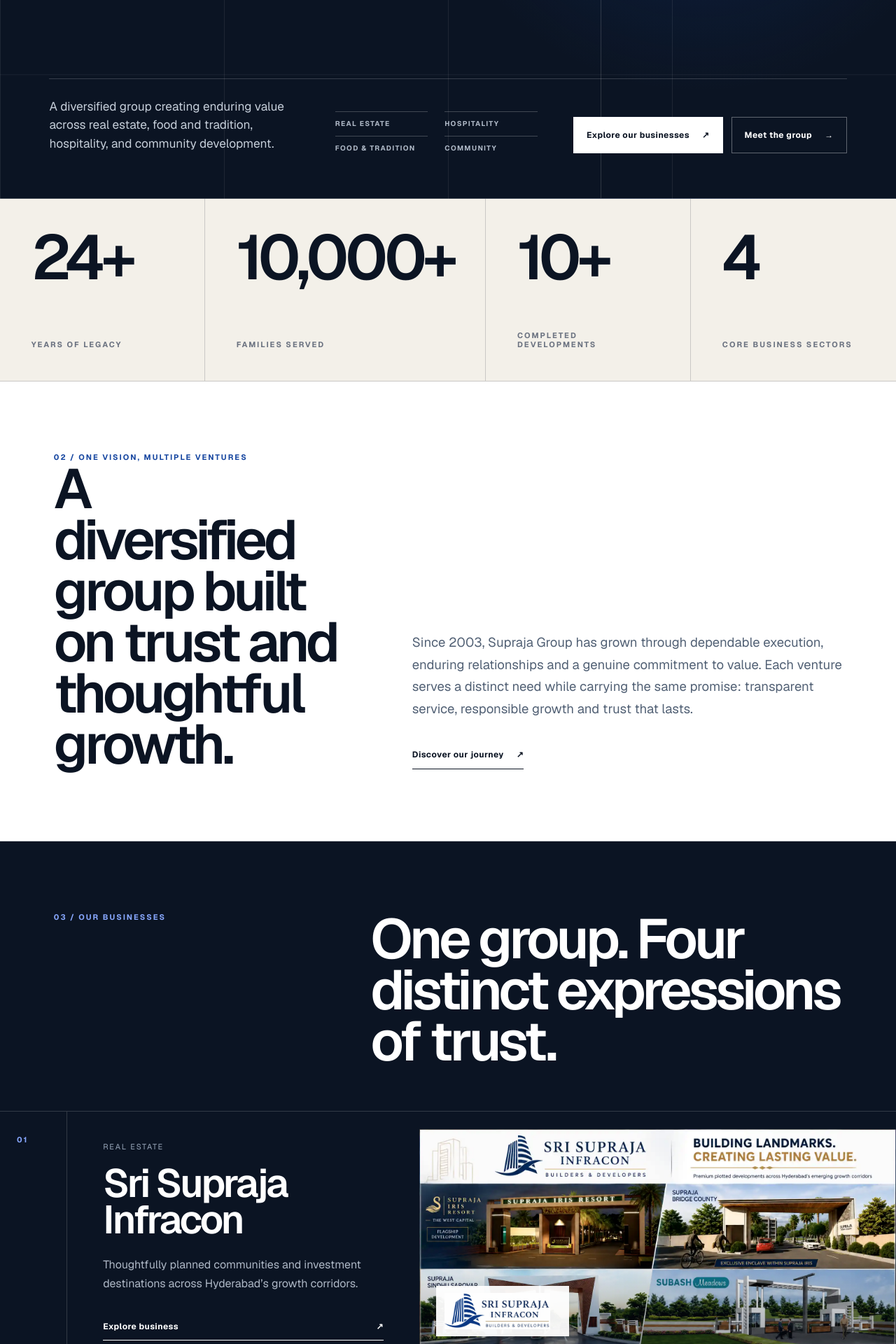
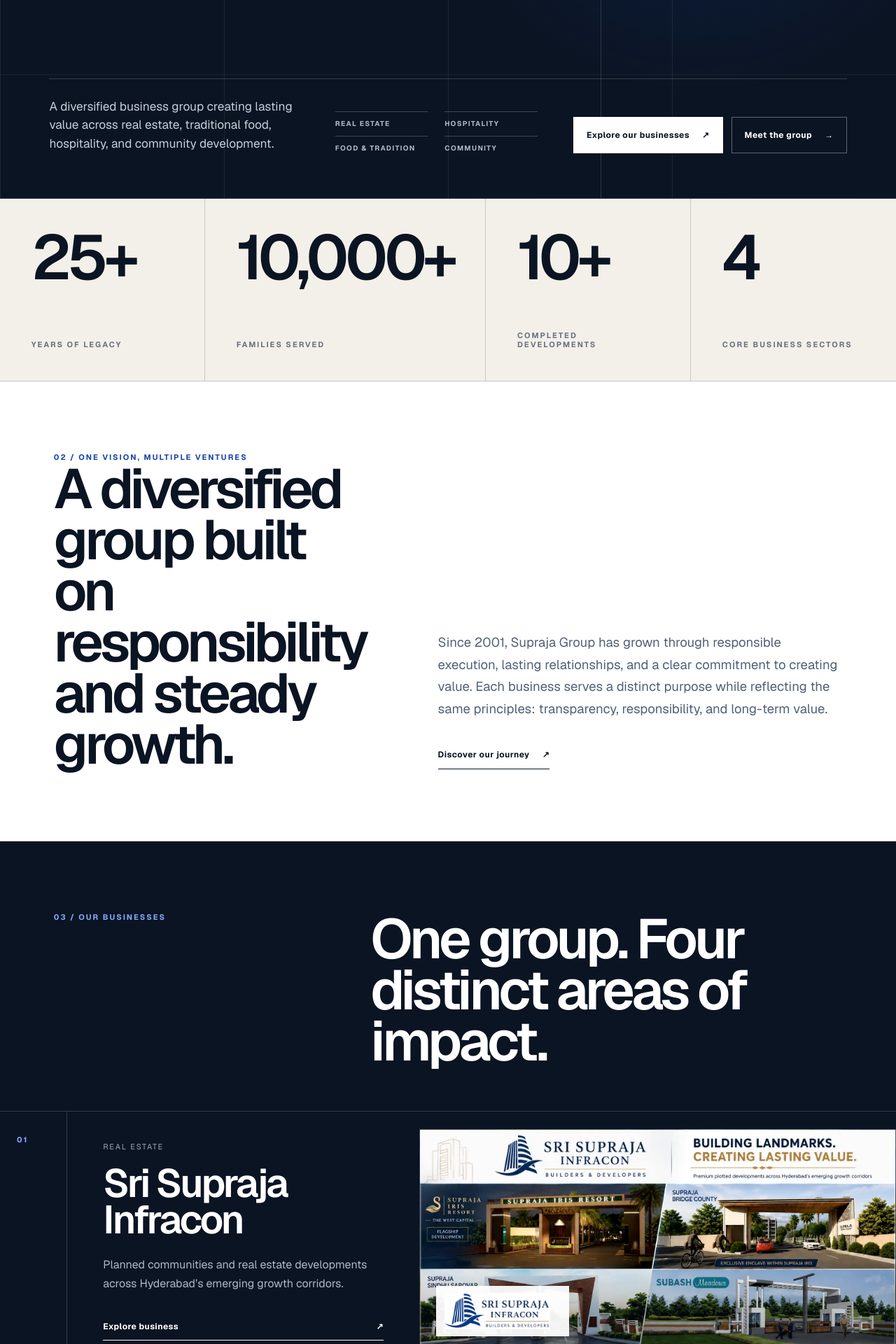
Before and after one commit to anjannajaivibe-bot/supraja-group, a Next.js app: page / in a window 1280 px wide. Shown: the part 500-2420 px from the top of the page at 70% size. Built offline with nearby package versions, Linux system fonts and the light colour scheme.

Commit message:
Refine app/page.tsx

```diff
--- a/app/page.tsx
+++ b/app/page.tsx
@@ -9,7 +9,7 @@
     number: "01",
     name: "Real Estate",
     company: "Sri Supraja Infracon",
-    copy: "Thoughtfully planned communities and investment destinations across Hyderabad’s growth corridors.",
+    copy: "Planned communities and real estate developments across Hyderabad’s emerging growth corridors.",
     href: "https://www.srisuprajainfracon.com/",
     logo: "/brand/sri-supraja-infracon.webp",
     image: "/images/Supraja Infracon Overview.webp",
@@ -18,7 +18,7 @@
     number: "02",
     name: "Food & Tradition",
     company: "Parampara",
-    copy: "Celebrating authentic taste, trusted quality and the traditions that bring people together.",
+    copy: "Preserving authentic flavours and food traditions that bring people together.",
     href: "https://www.paramparamithai.com/",
     logo: "/brand/parampara.webp",
     image: "/images/portfolio/parampara-mithai.webp",
@@ -27,7 +27,7 @@
     number: "03",
     name: "Hospitality",
     company: "Supraja Hotels",
-    copy: "Comfortable stays, warm service and dependable hospitality across Hyderabad.",
+    copy: "Comfortable stays and attentive hospitality across Hyderabad.",
     href: "https://suprajahotels.com/",
     logo: "/brand/supraja-hotels.webp",
     image: "/images/portfolio/cyber-view.webp",
@@ -58,14 +58,14 @@
     <main className={styles.home}>
       <section className={heroStyles.hero}>
         <div className={heroStyles.heroMeta}>
-          <p className={heroStyles.kicker}>Established 2003 · Hyderabad</p>
+          <p className={heroStyles.kicker}>Established 2001 · Hyderabad</p>
           <span className={heroStyles.heroIndex}>01 / GROUP</span>
         </div>
         <div className={heroStyles.heroStatement}>
           <h1><span>Building value.</span><span>Shaping</span><em>generations.</em></h1>
         </div>
         <div className={heroStyles.heroBottom}>
-          <p className={heroStyles.heroLead}>A diversified group creating enduring value across real estate, food and tradition, hospitality, and community development.</p>
+          <p className={heroStyles.heroLead}>A diversified business group creating lasting value across real estate, traditional food, hospitality, and community development.</p>
           <div className={heroStyles.heroSectors} aria-label="Supraja Group sectors"><span>Real Estate</span><span>Hospitality</span><span>Food & Tradition</span><span>Community</span></div>
           <div className={heroStyles.heroActions}>
             <Link className={heroStyles.actionPrimary} href="/businesses">Explore our businesses <span aria-hidden="true">↗</span></Link>
@@ -75,19 +75,19 @@
       </section>
 
       <section className={styles.metrics} aria-label="Supraja Group at a glance">
-        <div className={styles.metric}><strong>24+</strong><span className={styles.metricLabel}>Years of legacy</span></div>
+        <div className={styles.metric}><strong>25+</strong><span className={styles.metricLabel}>Years of legacy</span></div>
         <div className={styles.metric}><strong>10,000+</strong><span className={styles.metricLabel}>Families served</span></div>
         <div className={styles.metric}><strong>10+</strong><span className={styles.metricLabel}>Completed developments</span></div>
         <div className={styles.metric}><strong>4</strong><span className={styles.metricLabel}>Core business sectors</span></div>
       </section>
 
       <section className={styles.intro}>
-        <div><p className={styles.sectionLabel}>02 / One vision, multiple ventures</p><h2>A diversified group built on trust and thoughtful growth.</h2></div>
-        <div className={styles.introCopy}><p>Since 2003, Supraja Group has grown through dependable execution, enduring relationships and a genuine commitment to value. Each venture serves a distinct need while carrying the same promise: transparent service, responsible growth and trust that lasts.</p><Link className={styles.textLink} href="/about">Discover our journey <span aria-hidden="true">↗</span></Link></div>
+        <div><p className={styles.sectionLabel}>02 / One vision, multiple ventures</p><h2>A diversified group built on responsibility and steady growth.</h2></div>
+        <div className={styles.introCopy}><p>Since 2001, Supraja Group has grown through responsible execution, lasting relationships, and a clear commitment to creating value. Each business serves a distinct purpose while reflecting the same principles: transparency, responsibility, and long-term value.</p><Link className={styles.textLink} href="/about">Discover our journey <span aria-hidden="true">↗</span></Link></div>
       </section>
 
       <section className={styles.businesses}>
-        <div className={styles.businessesHeader}><p className={styles.sectionLabel}>03 / Our businesses</p><h2>One group. Four distinct expressions of trust.</h2></div>
+        <div className={styles.businessesHeader}><p className={styles.sectionLabel}>03 / Our businesses</p><h2>One group. Four distinct areas of impact.</h2></div>
         {businesses.map((business, index) => (
           <article className={`${styles.businessRow} ${index % 2 === 1 ? styles.businessRowReverse : ""} ${compactStyles.row}`} key={business.name}>
             <div className={styles.businessNumber}>{business.number}</div>
@@ -99,22 +99,22 @@
 
       <section className={styles.leadership}>
         <div className={styles.leadershipImage}><img src="/images/tudi-praveen.webp" alt="Tudi Praveen, Chairman and Managing Director of Supraja Group" width={720} height={900} loading="lazy" /></div>
-        <div className={styles.leadershipCopy}><p className={styles.sectionLabel}>04 / Leadership</p><blockquote>“Trust is the foundation of every successful enterprise.”</blockquote><p>Tudi Praveen leads Supraja Group with a long-term perspective, disciplined execution and an unwavering commitment to customers and communities.</p><Link className={styles.textLink} href="/leadership">Read the Chairman&apos;s message <span aria-hidden="true">↗</span></Link></div>
+        <div className={styles.leadershipCopy}><p className={styles.sectionLabel}>04 / Leadership</p><blockquote>“Trust is the foundation of every enduring enterprise.”</blockquote><p>Tudi Praveen leads Supraja Group with a long-term perspective, disciplined execution, and a strong commitment to customers and communities.</p><Link className={styles.textLink} href="/leadership">Read the Chairman&apos;s message <span aria-hidden="true">↗</span></Link></div>
       </section>
 
       <section className={styles.brands}>
-        <div className={styles.brandsHead}><p className={styles.sectionLabel}>05 / Brand family</p><div><h2>Trusted identities under one group.</h2><p className={styles.brandLabel}>Distinct businesses. One shared commitment to trust, quality and responsible growth.</p></div></div>
+        <div className={styles.brandsHead}><p className={styles.sectionLabel}>05 / Brand family</p><div><h2>Distinct identities. One shared vision.</h2><p className={styles.brandLabel}>Distinct businesses united by a shared commitment to responsibility, quality, and lasting value.</p></div></div>
         <div className={styles.brandGrid}>{brands.map(([src, alt]) => (<div className={styles.brandTile} key={alt}><img src={src} alt={`${alt} logo`} width={260} height={120} loading="lazy" /></div>))}</div>
       </section>
 
       <section className={styles.purpose}>
-        <div><p className={styles.sectionLabel}>06 / Purpose beyond business</p><h2>Progress becomes meaningful when it improves lives.</h2></div>
+        <div><p className={styles.sectionLabel}>06 / Purpose beyond business</p><h2>Progress matters most when it improves lives.</h2></div>
         <div className={styles.purposePoints}><div className={styles.purposePoint}><strong>People</strong><span>Supporting opportunity</span></div><div className={styles.purposePoint}><strong>Places</strong><span>Creating lasting value</span></div><div className={styles.purposePoint}><strong>Future</strong><span>Growing responsibly</span></div></div>
       </section>
 
       <section className={styles.contact}>
         <div><p className={styles.sectionLabel}>07 / Connect with Supraja Group</p><h2>Let’s build something meaningful together.</h2></div>
-        <div className={styles.contactCopy}><p>Talk to our team about partnerships, business enquiries or opportunities across the group.</p><Link className={styles.contactLink} href="/contact">Contact the group <span aria-hidden="true">↗</span></Link></div>
+        <div className={styles.contactCopy}><p>Connect with our team to discuss partnerships, business enquiries, and opportunities across Supraja Group.</p><Link className={styles.contactLink} href="/contact">Contact the group <span aria-hidden="true">↗</span></Link></div>
       </section>
     </main>
   );
```
